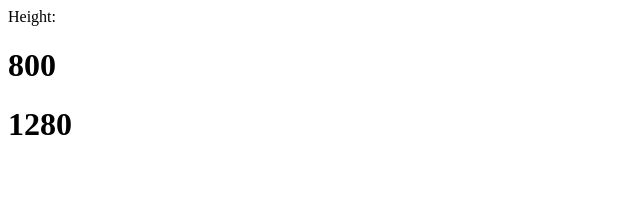
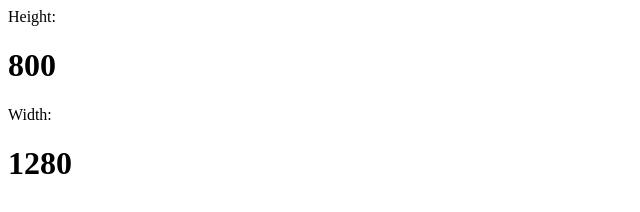
Before and after one commit to adilkt16/height_of_device, a plain HTML site: page index.html in a window 1280 px wide. Shown: the whole page, without its empty margins (0-640 px from the left). Drawn offline with Linux system fonts and the light colour scheme.

Commit message:
both added

```diff
--- a/index.html
+++ b/index.html
@@ -11,6 +11,7 @@
         <h1 id="height">
 
         </h1>
+        <span>Width:</span>
         <h1 id="width">
 
         </h1>
```
